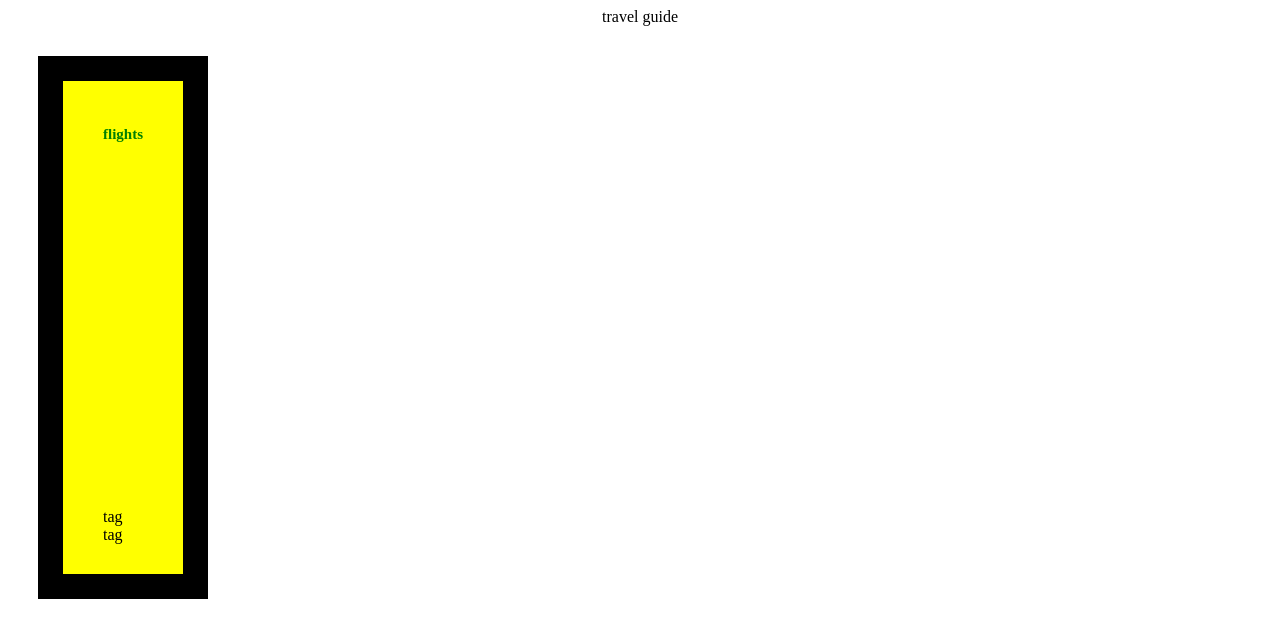
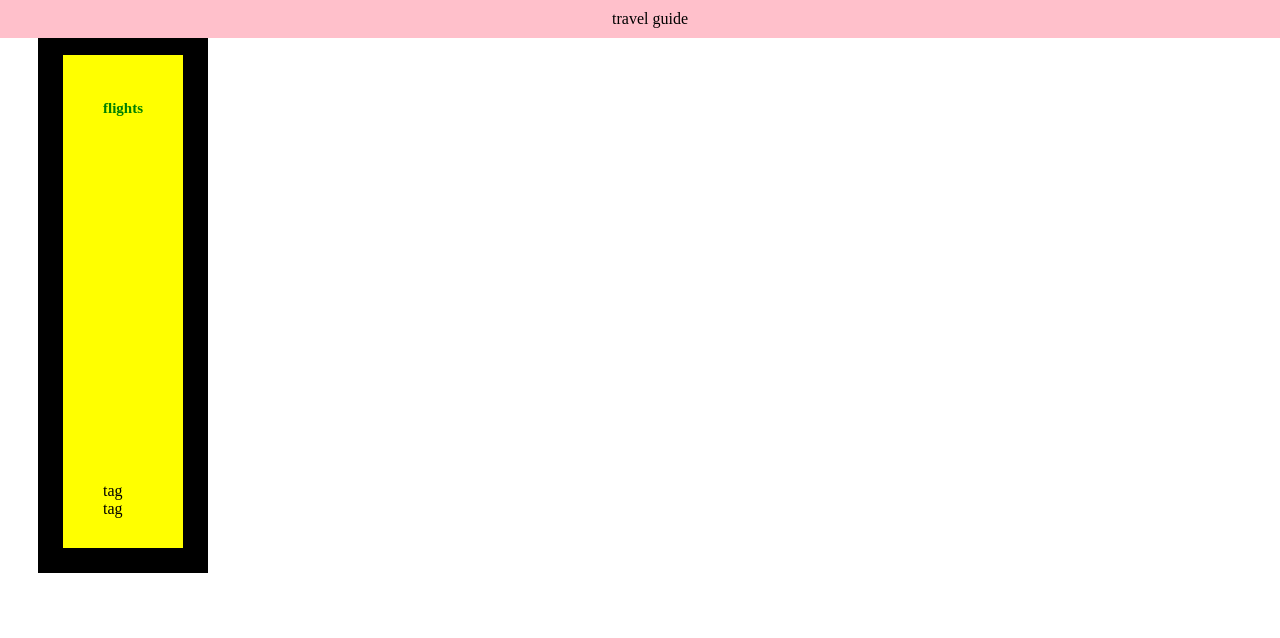
Before and after one commit to Giselle489/day2-mini-poster, a plain HTML site: page day3-info-panel.html in a window 1280 px wide. Drawn offline with Linux system fonts and the light colour scheme.

Commit message:
Update style.css

```diff
--- a/style.css
+++ b/style.css
@@ -28,14 +28,14 @@ p {
 
 /* Fixed Header */
 header {
-  position: ________;
+  position: fixed;
   top: 0;
   left: 0;
   width: 100%;
-  background-color: ________;
-  padding: ________;
+  background-color: pink;
+  padding: 10px;
   text-align: center;
-  z-index: ________;
+  z-index: 3;
 }
 
 /* Content Container */
```
